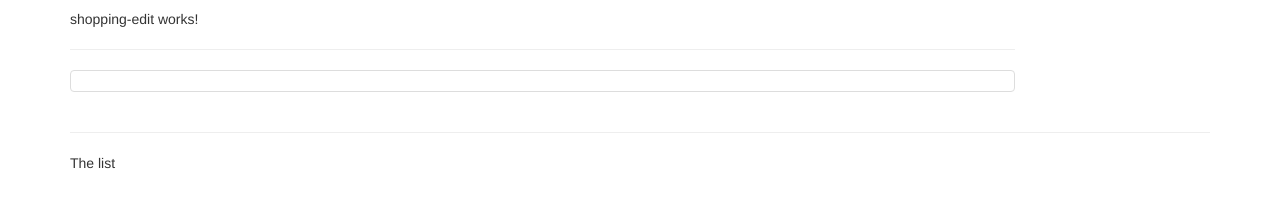
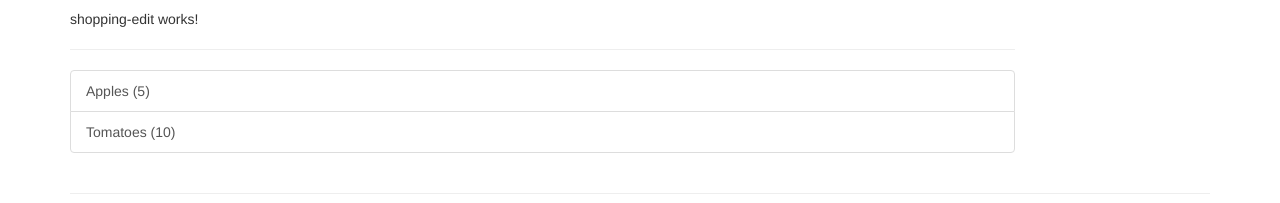
Before and after one commit to espacedefock/my-grocery-store, an Angular app: page / in a window 1280 px wide. Shown: the part 441-644 px from the top of the page. Built offline with nearby package versions, Linux system fonts and the light colour scheme.

Commit message:
58. Creating and Outputting the

```diff
--- a/src/app/shopping-list/shopping-list.component.html
+++ b/src/app/shopping-list/shopping-list.component.html
@@ -7,7 +7,10 @@
                 href=""
                 class="list-group-item"
                 style="cursor: pointer"
-            ></a>
+                *ngFor="let ingredient of ingredients"
+            >
+                {{ ingredient.name }} ({{ ingredient.amount }})
+            </a>
         </ul>
     </div>
 </div>
--- a/src/app/shopping-list/shopping-list.component.ts
+++ b/src/app/shopping-list/shopping-list.component.ts
@@ -1,4 +1,5 @@
 import { Component, OnInit } from '@angular/core';
+import { Ingredient } from '../shared/ingredient.model';
 
 @Component({
   selector: 'app-shopping-list',
@@ -6,7 +7,10 @@
   styleUrls: ['./shopping-list.component.css']
 })
 export class ShoppingListComponent implements OnInit {
-  ingredients = [];
+  ingredients: Ingredient[] = [
+    new Ingredient('Apples', 5),
+    new Ingredient('Tomatoes', 10)
+  ];
 
   constructor() { }
 
```
